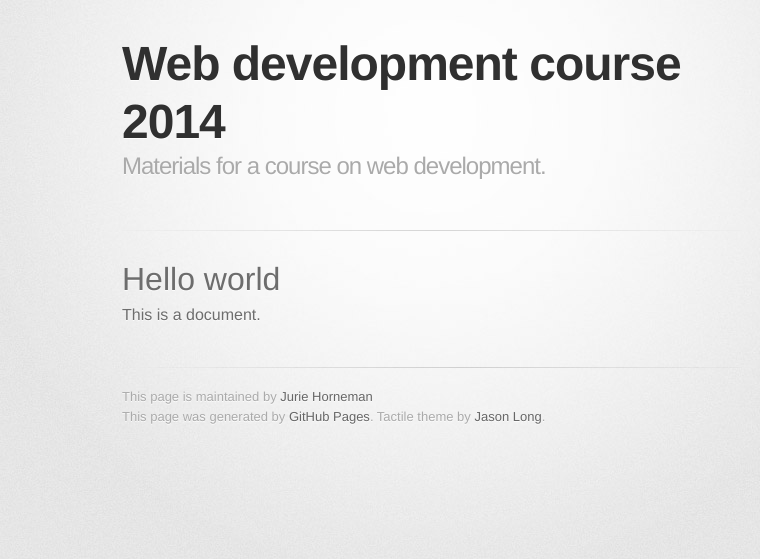
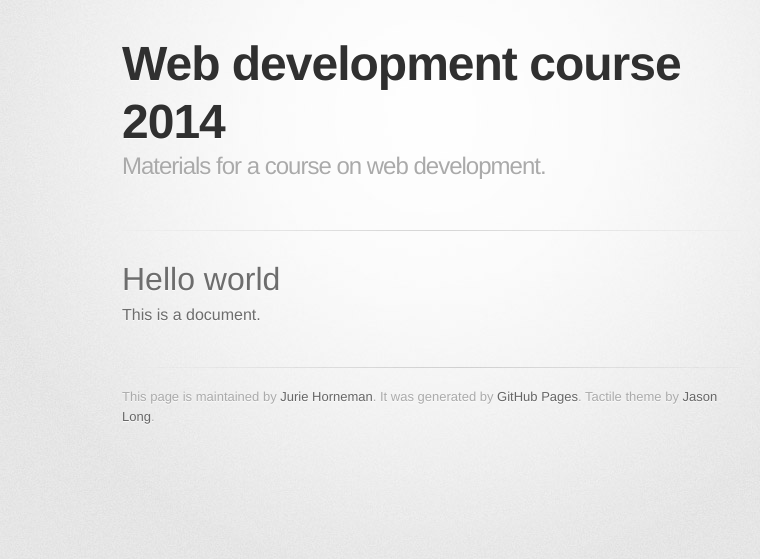
Before and after one commit to jhorneman/web-dev-course-2014, a Jekyll site: the page built from installing_python.md, in a window 1280 px wide. Shown: the top 559 px of the page, without its empty margins (208-968 px from the left). Built offline with Jekyll 4.4.1, drawn with Linux system fonts in a browser that asks for light colours; some web fonts are replaced.

Commit message:
Footer tweaks.

```diff
--- a/_layouts/default.html
+++ b/_layouts/default.html
@@ -29,8 +29,8 @@
         </section>
 
         <footer>
-          This page is maintained by <a href="https://github.com/jhorneman">Jurie Horneman</a><br>
-          This page was generated by <a href="http://pages.github.com">GitHub Pages</a>. Tactile theme by <a href="https://twitter.com/jasonlong">Jason Long</a>.
+          This page is maintained by <a href="https://github.com/jhorneman">Jurie Horneman</a>.
+          It was generated by <a href="http://pages.github.com">GitHub Pages</a>. Tactile theme by <a href="https://twitter.com/jasonlong">Jason Long</a>.
         </footer>
 
                   <script type="text/javascript">
```
